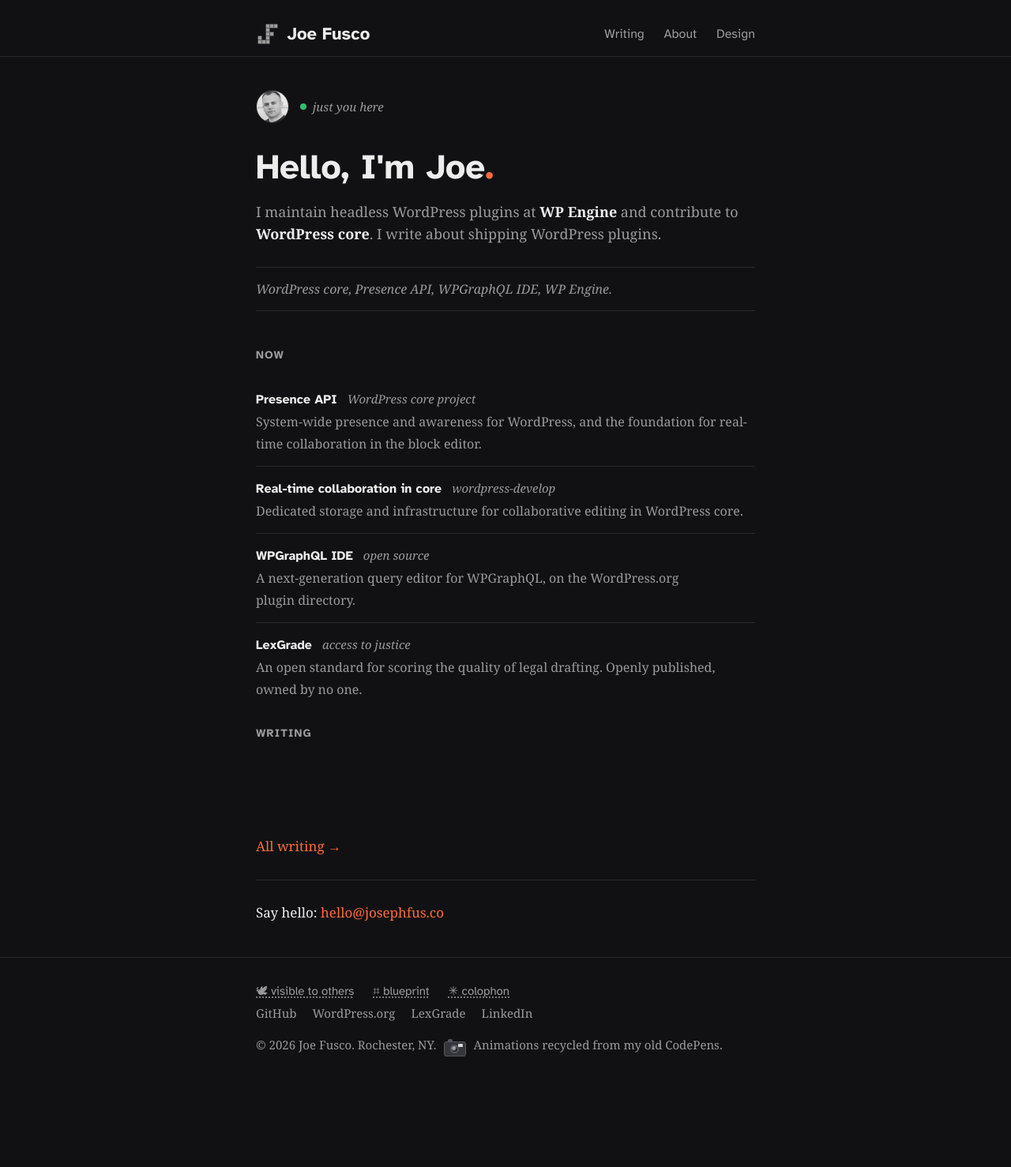
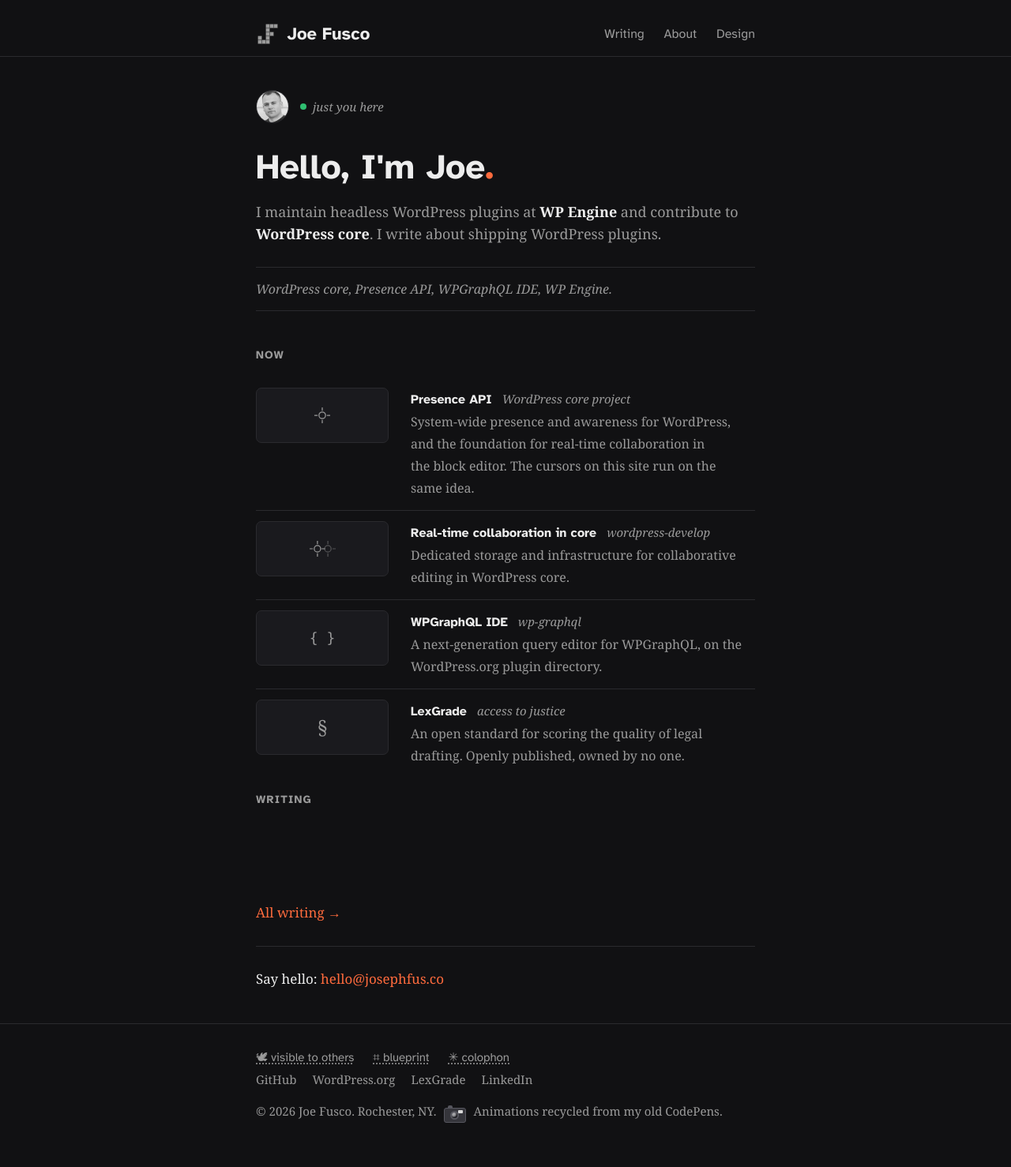
Before and after one commit to josephfusco/josephfusco.github.io, a Jekyll site: the page built from index.html, in a window 1280 px wide. Shown: the whole page at 79% size. Built offline with Jekyll 4.4.1, drawn with Linux system fonts in a browser that asks for light colours; before the commit the page ends 1394 px from its top, so only the background shows below that.

Commit message:
Now list adopts the stage rail: each project gets a typographic mark
Crosshair for Presence API, a paired crosshair for real-time
collaboration, GraphQL braces for the IDE, the section sign for
LexGrade. Same anatomy as the design page components. The 'open source'
tag becomes wp-graphql; everything here is open source, so it was not a
category.

Co-Authored-By: Claude Fable 5 <noreply@anthropic.com>
Claude-Session: https://claude.ai/code/session_019vAcPMvpcgUVRcyZCqV9hM

```diff
--- a/assets/css/redesign.css
+++ b/assets/css/redesign.css
@@ -1115,3 +1115,34 @@ main { flex: 1; }
 }
 .posts li { grid-template-columns: 4.25rem 1fr; column-gap: 1.25rem; }
 .posts time { text-align: right; }
+
+/* Now list adopts the stage rail: one pattern shared with /design */
+.work li {
+  display: grid;
+  grid-template-columns: 10.5rem 1fr;
+  column-gap: 1.75rem;
+  align-items: start;
+}
+.work .stage {
+  display: flex;
+  align-items: center;
+  justify-content: center;
+  height: calc(var(--lh) * 2.5);
+  overflow: hidden;
+  background: var(--card);
+  border: 1px solid var(--border);
+  border-radius: 7px;
+  color: var(--muted);
+}
+.work li:hover .stage { color: var(--accent); }
+.work-mark-mono {
+  font-family: "SF Mono", Menlo, Consolas, monospace;
+  font-size: 1.125rem;
+}
+.work-mark-serif {
+  font-family: Georgia, serif;
+  font-size: 1.5rem;
+}
+@media (max-width: 540px) {
+  .work li { grid-template-columns: 1fr; row-gap: 0.875rem; }
+}
--- a/index.html
+++ b/index.html
@@ -17,20 +17,40 @@ layout: default
 		<h2>Now</h2>
 		<ul class="work">
 			<li>
+				<div class="stage" aria-hidden="true">
+					<svg viewBox="0 0 24 24" width="20" height="20" fill="none" class="work-mark-svg"><circle cx="12" cy="12" r="5" stroke="currentColor" stroke-width="1.5"/><path d="M12 0v5M12 19v5M0 12h5M19 12h5" stroke="currentColor" stroke-width="1.5"/></svg>
+				</div>
+				<div>
 					<h3><a href="https://github.com/WordPress/presence-api">Presence API</a> <span class="tag">WordPress core project</span></h3>
-				<p>System-wide presence and awareness for WordPress, and the foundation for real-time collaboration in the block editor.</p>
+					<p>System-wide presence and awareness for WordPress, and the foundation for real-time collaboration in the block editor. The cursors on this site run on the same idea.</p>
+				</div>
 			</li>
 			<li>
+				<div class="stage" aria-hidden="true">
+					<svg viewBox="0 0 40 24" width="33" height="20" fill="none" class="work-mark-svg"><circle cx="12" cy="12" r="5" stroke="currentColor" stroke-width="1.5"/><path d="M12 0v5M12 19v5M0 12h5M19 12h5" stroke="currentColor" stroke-width="1.5"/><g opacity="0.45"><circle cx="28" cy="12" r="5" stroke="currentColor" stroke-width="1.5"/><path d="M28 0v5M28 19v5M16 12h5M35 12h5" stroke="currentColor" stroke-width="1.5"/></g></svg>
+				</div>
+				<div>
 					<h3><a href="https://github.com/WordPress/wordpress-develop">Real-time collaboration in core</a> <span class="tag">wordpress-develop</span></h3>
 					<p>Dedicated storage and infrastructure for collaborative editing in WordPress core.</p>
+				</div>
 			</li>
 			<li>
-				<h3><a href="https://wordpress.org/plugins/wpgraphql-ide/">WPGraphQL IDE</a> <span class="tag">open source</span></h3>
+				<div class="stage" aria-hidden="true">
+					<span class="work-mark-mono">{ }</span>
+				</div>
+				<div>
+					<h3><a href="https://wordpress.org/plugins/wpgraphql-ide/">WPGraphQL IDE</a> <span class="tag">wp-graphql</span></h3>
 					<p>A next-generation query editor for WPGraphQL, on the WordPress.org plugin directory.</p>
+				</div>
 			</li>
 			<li>
+				<div class="stage" aria-hidden="true">
+					<span class="work-mark-serif">&sect;</span>
+				</div>
+				<div>
 					<h3><a href="https://lexgrade.org">LexGrade</a> <span class="tag">access to justice</span></h3>
 					<p>An open standard for scoring the quality of legal drafting. Openly published, owned by no one.</p>
+				</div>
 			</li>
 		</ul>
 	</section>
```
Lines whose indentation alone changed are shown as unchanged.
